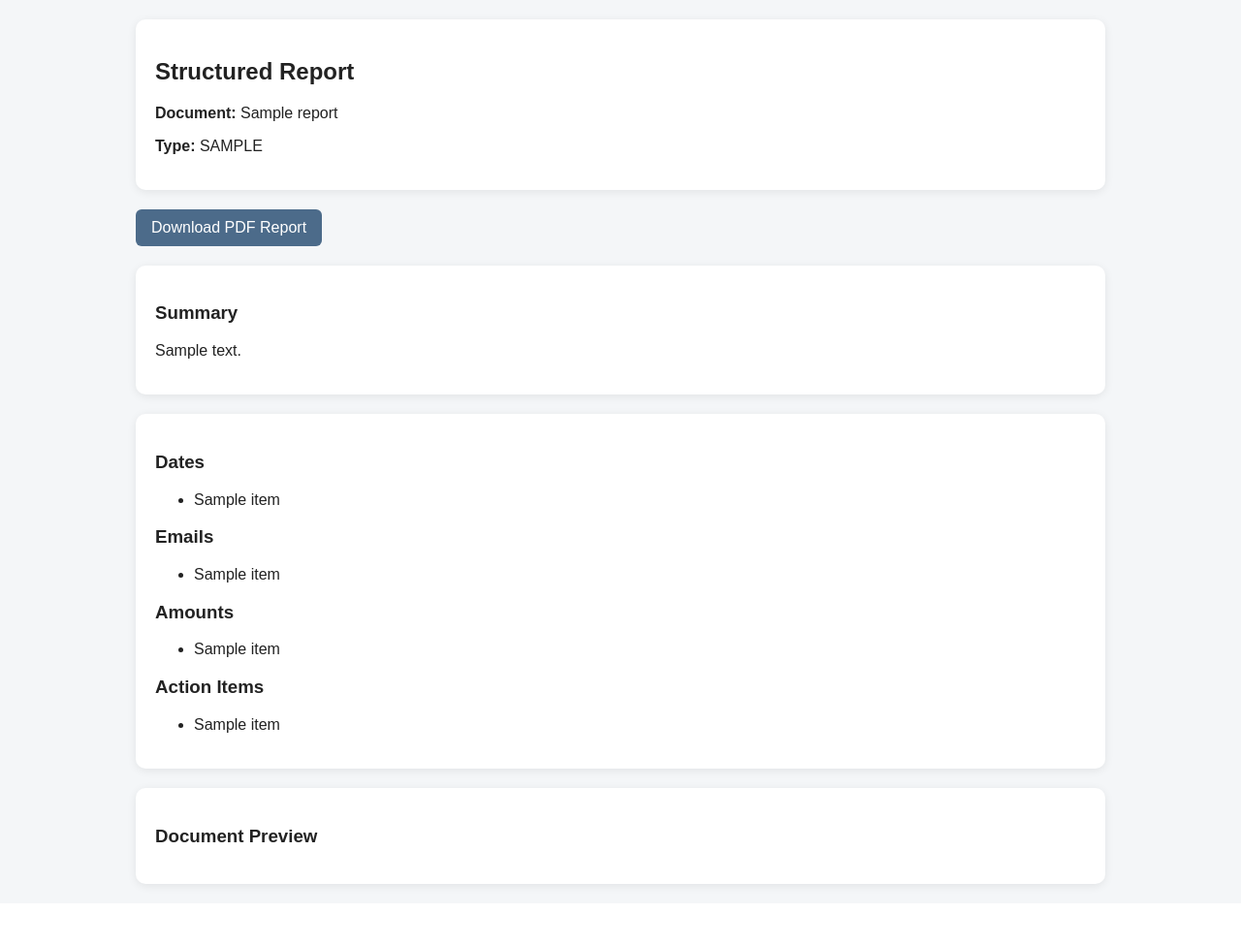
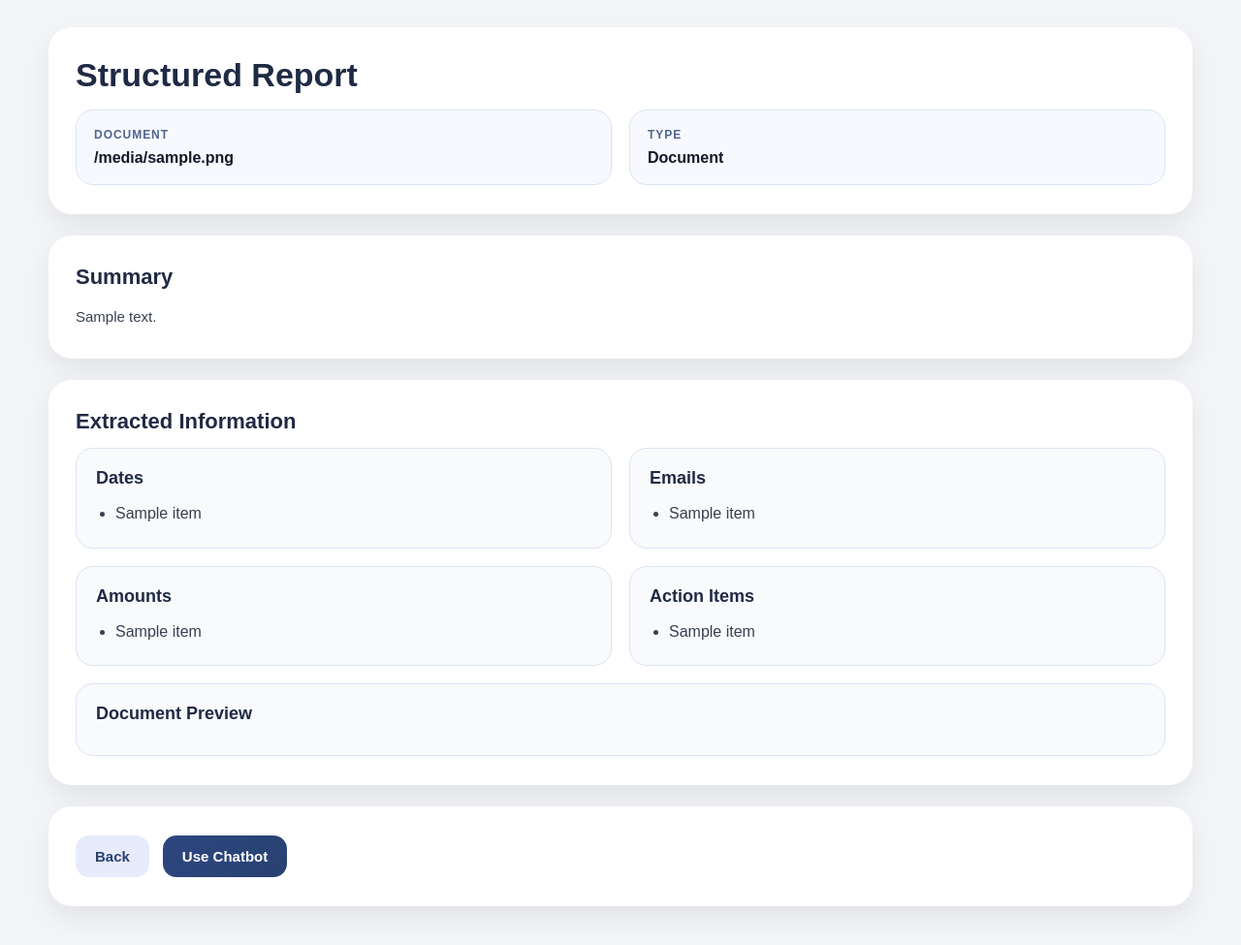
Before and after one commit to ahsanhamid000-ai/ca-commercial-support-assistant, a Flask app: template templates/report.html in a window 1280 px wide. Shown: the part 100-1075 px from the top of the page at 97% size. Before the commit the page ends 1020 px from the top, so only its background shows below. Run offline with Flask 3, Linux system fonts and the light colour scheme; the template is opened without the code that fills it: most values are stand-ins (such as "Sample title", 1, 10 or a date in 2020).

Commit message:
feat: add report template for displaying generated reports and summaries (templates/report.html)

```diff
--- a/templates/report.html
+++ b/templates/report.html
@@ -1,65 +1,264 @@
 {% extends "base.html" %}
 
-{% block title %}Generated Report{% endblock %}
+{% block title %}Structured Report - CA Commercial Support Assistant{% endblock %}
 
 {% block content %}
-<section class="card">
-    <h2>Structured Report</h2>
-    <p><strong>Document:</strong> {{ report.document_name }}</p>
-    <p><strong>Type:</strong> {{ report.document_type|upper }}</p>
-</section>
+<style>
+    body {
+        background: #f4f5f8;
+    }
 
-<section class="actions">
-    <a class="button secondary" href="{{ url_for('download_report', doc_id=document.id) }}">
-        Download PDF Report
-    </a>
-</section>
+    main.container {
+        width: 100%;
+        max-width: 100%;
+    }
 
-<section class="card">
-    <h3>Summary</h3>
-    <p>{{ report.summary }}</p>
-</section>
+    .report-page {
+        width: 100%;
+        max-width: 1180px;
+        margin: 28px auto 40px;
+        padding: 0 24px;
+    }
 
-<section class="card">
-    <h3>Dates</h3>
+    .report-card {
+        background: #ffffff;
+        border-radius: 24px;
+        box-shadow: 0 12px 30px rgba(0, 0, 0, 0.08);
+        padding: 30px 28px;
+        margin-bottom: 22px;
+    }
+
+    .report-title {
+        margin: 0 0 16px;
+        font-size: 34px;
+        font-weight: 800;
+        color: #1f2a44;
+    }
+
+    .meta-row {
+        display: grid;
+        grid-template-columns: 1fr 1fr;
+        gap: 18px;
+    }
+
+    .meta-box {
+        background: #f7f9ff;
+        border: 1px solid #dbe4f3;
+        border-radius: 18px;
+        padding: 18px;
+    }
+
+    .meta-label {
+        font-size: 12px;
+        font-weight: 800;
+        color: #51638f;
+        text-transform: uppercase;
+        letter-spacing: 0.08em;
+        margin-bottom: 8px;
+    }
+
+    .meta-value {
+        font-size: 16px;
+        font-weight: 700;
+        color: #111827;
+        word-break: break-word;
+    }
+
+    .section-title {
+        margin: 0 0 14px;
+        font-size: 22px;
+        font-weight: 800;
+        color: #1f2a44;
+    }
+
+    .summary-text,
+    .preview-text {
+        margin: 0;
+        font-size: 15px;
+        line-height: 1.8;
+        color: #374151;
+        white-space: pre-line;
+    }
+
+    .info-grid {
+        display: grid;
+        grid-template-columns: 1fr 1fr;
+        gap: 18px;
+    }
+
+    .info-box {
+        background: #f9fafc;
+        border: 1px solid #dbe4f3;
+        border-radius: 18px;
+        padding: 20px;
+    }
+
+    .info-box.full {
+        grid-column: 1 / -1;
+    }
+
+    .mini-title {
+        margin: 0 0 12px;
+        font-size: 18px;
+        font-weight: 800;
+        color: #1f2a44;
+    }
+
+    .info-box ul {
+        margin: 0;
+        padding-left: 20px;
+        color: #374151;
+        line-height: 1.8;
+    }
+
+    .empty-text {
+        margin: 0;
+        color: #6b7280;
+        font-size: 15px;
+    }
+
+    .action-row {
+        display: flex;
+        gap: 14px;
+        flex-wrap: wrap;
+    }
+
+    .btn {
+        display: inline-flex;
+        align-items: center;
+        justify-content: center;
+        border: none;
+        border-radius: 14px;
+        padding: 13px 20px;
+        font-size: 15px;
+        font-weight: 700;
+        text-decoration: none;
+        cursor: pointer;
+        transition: all 0.18s ease;
+    }
+
+    .btn-primary {
+        background: linear-gradient(135deg, #2d4680 0%, #284170 100%);
+        color: #ffffff;
+    }
+
+    .btn-secondary {
+        background: #e7ebfb;
+        color: #284170;
+    }
+
+    .btn:hover {
+        transform: translateY(-1px);
+    }
+
+    @media (max-width: 820px) {
+        .meta-row,
+        .info-grid {
+            grid-template-columns: 1fr;
+        }
+
+        .report-title {
+            font-size: 28px;
+        }
+
+        .report-card {
+            padding: 24px 18px;
+        }
+    }
+</style>
+
+<div class="report-page">
+    <div class="report-card">
+        <h1 class="report-title">Structured Report</h1>
+
+        <div class="meta-row">
+            <div class="meta-box">
+                <div class="meta-label">Document</div>
+                <div class="meta-value">{{ document.file_name }}</div>
+            </div>
+
+            <div class="meta-box">
+                <div class="meta-label">Type</div>
+                <div class="meta-value">
+                    {{ document.file_name.split('.')[-1].upper() if document.file_name and '.' in document.file_name else 'Document' }}
+                </div>
+            </div>
+        </div>
+    </div>
+
+    <div class="report-card">
+        <h2 class="section-title">Summary</h2>
+        <p class="summary-text">{{ structured_summary }}</p>
+    </div>
+
+    <div class="report-card">
+        <h2 class="section-title">Extracted Information</h2>
+
+        <div class="info-grid">
+            <div class="info-box">
+                <h3 class="mini-title">Dates</h3>
+                {% if report_data.dates %}
                     <ul>
-        {% for item in report.dates %}
+                        {% for item in report_data.dates %}
                             <li>{{ item }}</li>
-        {% else %}
-            <li>No dates found.</li>
                         {% endfor %}
                     </ul>
+                {% else %}
+                    <p class="empty-text">No dates found.</p>
+                {% endif %}
+            </div>
 
-    <h3>Emails</h3>
+            <div class="info-box">
+                <h3 class="mini-title">Emails</h3>
+                {% if report_data.emails %}
                     <ul>
-        {% for item in report.emails %}
+                        {% for item in report_data.emails %}
                             <li>{{ item }}</li>
-        {% else %}
-            <li>No emails found.</li>
                         {% endfor %}
                     </ul>
+                {% else %}
+                    <p class="empty-text">No emails found.</p>
+                {% endif %}
+            </div>
 
-    <h3>Amounts</h3>
+            <div class="info-box">
+                <h3 class="mini-title">Amounts</h3>
+                {% if report_data.amounts %}
                     <ul>
-        {% for item in report.amounts %}
+                        {% for item in report_data.amounts %}
                             <li>{{ item }}</li>
-        {% else %}
-            <li>No amounts found.</li>
                         {% endfor %}
                     </ul>
+                {% else %}
+                    <p class="empty-text">No amounts found.</p>
+                {% endif %}
+            </div>
 
-    <h3>Action Items</h3>
+            <div class="info-box">
+                <h3 class="mini-title">Action Items</h3>
+                {% if report_data.action_items %}
                     <ul>
-        {% for item in report.action_items %}
+                        {% for item in report_data.action_items %}
                             <li>{{ item }}</li>
-        {% else %}
-            <li>No action items found.</li>
                         {% endfor %}
                     </ul>
-</section>
+                {% else %}
+                    <p class="empty-text">No action items found.</p>
+                {% endif %}
+            </div>
 
-<section class="card">
-    <h3>Document Preview</h3>
-    <p>{{ report.preview }}</p>
-</section>
+            <div class="info-box full">
+                <h3 class="mini-title">Document Preview</h3>
+                <p class="preview-text">{{ report_data.preview }}</p>
+            </div>
+        </div>
+    </div>
+
+    <div class="report-card">
+        <div class="action-row">
+            <a href="{{ url_for('result', document_id=document.id) }}" class="btn btn-secondary">Back</a>
+            <a href="{{ url_for('chat', document_id=document.id) }}" class="btn btn-primary">Use Chatbot</a>
+        </div>
+    </div>
+</div>
 {% endblock %}
```
Lines whose indentation alone changed are shown as unchanged.
